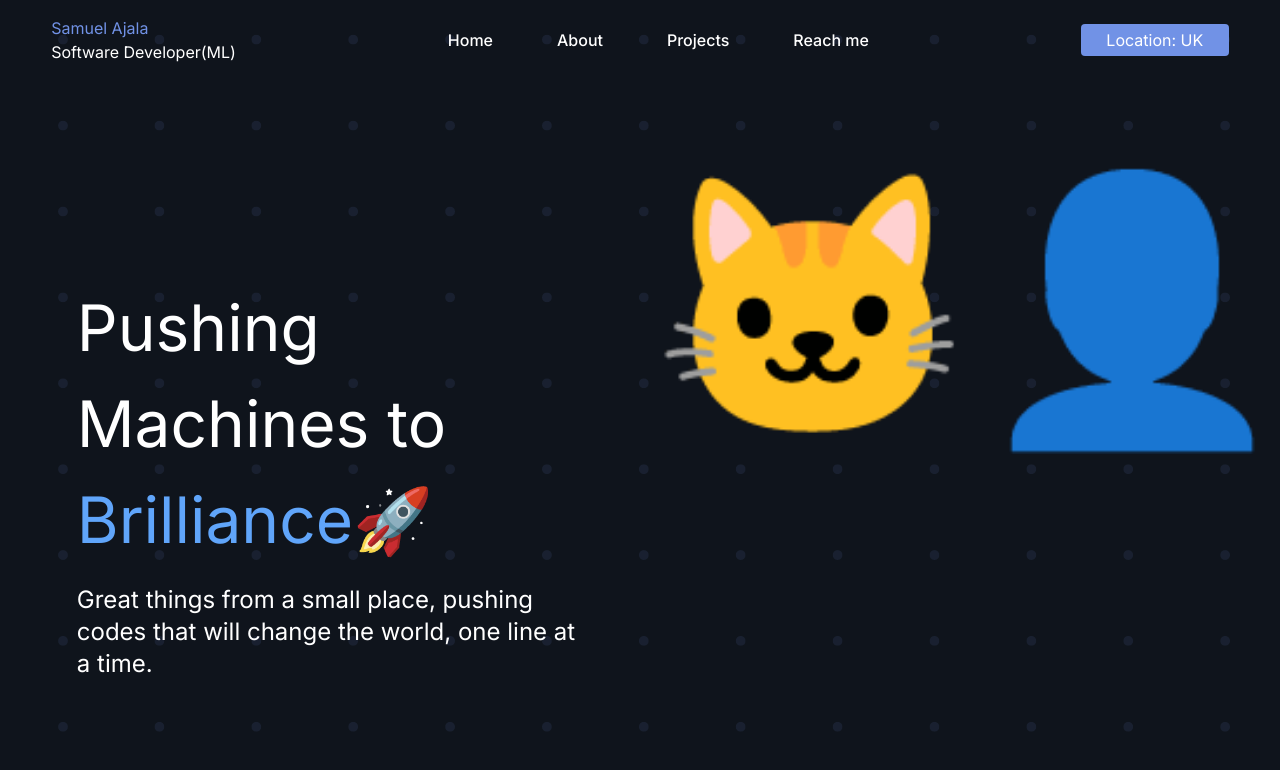
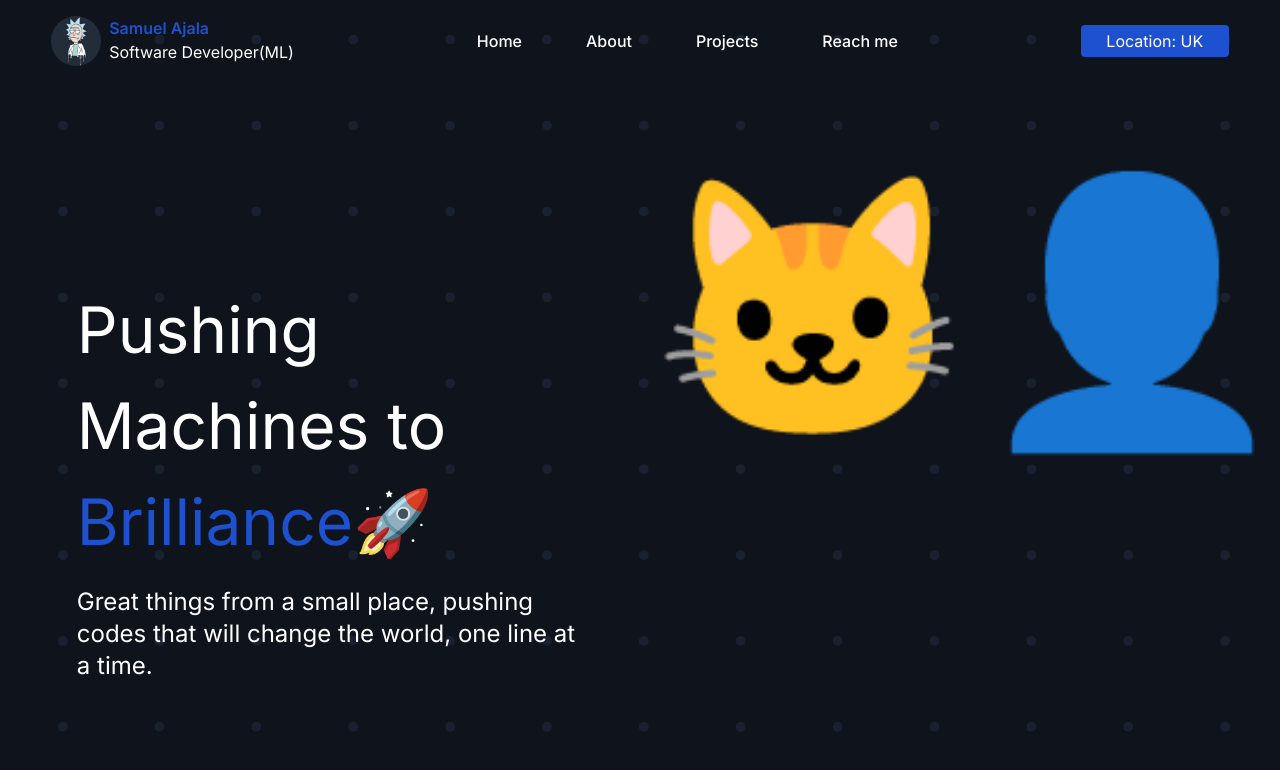
Before and after one commit to samuelajala01/portfolio-v4, a Next.js app: page / in a window 1280 px wide. Shown: the top 770 px of the page. Built offline with nearby package versions, Linux system fonts and the light colour scheme.

Commit message:
feat: changed pry color, added rick img

```diff
--- a/src/app/about/page.jsx
+++ b/src/app/about/page.jsx
@@ -1,4 +1,6 @@
 import Navbar from "@/components/Navbar";
+import Image from "next/image";
+import profileImg from "../../../public/rick-pic.jpg"
 
 const About = () => {
   return (
@@ -6,7 +8,8 @@ const About = () => {
       <Navbar />
       <section className="mx-[4vw]">
         <h2 className="text-4xl md:text-6xl my-4">Meet me</h2>
-        <p className="text-[1.1rem] md:text-[1.4rem] opacity-50">In case you didn't catch that, I'm Samuel Ajala, currently in my third year studying Electronics and Computer Engineering at the Lagos State University.</p>
+       <div className="block md:flex"><p className="text-[1.1rem] md:text-[1.4rem] opacity-75 flex-[1.5]">In case you didn't catch that, I'm Samuel Ajala, currently in my third year studying Electronics and Computer Engineering at the Lagos State University. I have some experience in Frontend development, Additive Manufacturing, Internet of Things, and Embedded systems</p><div className="hidden md:flex flex-[1] items-center justify-center"><Image src={profileImg} className="border-8 rounded-lg border-dotted w-3/4"/></div></div>
+
       </section>
     </>
   );
--- a/src/app/globals.css
+++ b/src/app/globals.css
@@ -5,6 +5,9 @@
 /* *{
   border: 1px solid red
 } */
+
+:root{
+  --pry: #1e51cf;}
 
 
 @layer utilities {
@@ -18,3 +21,15 @@ body{
   color: white;
   font-family: 'Segoe UI', Tahoma, Geneva, Verdana, sans-serif;
 }
+
+::-webkit-scrollbar{
+  width: 0.7rem;
+  background-color: #080a0c;
+  border-radius: 0.7rem;
+}
+
+::-webkit-scrollbar-thumb{
+  background-color: var(--pry);
+  border-radius: 0.7rem;
+  height: 3rem;
+}
--- a/src/app/page.js
+++ b/src/app/page.js
@@ -8,7 +8,7 @@ export default function Home() {
      <section className="mx-[6vw] lg::mx-[4vw] flex">
      <div className="flex-[1.5] md:mt-[25vh]">
         <h1 className="text-[5vw]  mb-4 text-white">
-          Pushing Machines to <span className="text-blue-400">Brilliance</span>🚀
+          Pushing Machines to <span className="text-[var(--pry)]">Brilliance</span>🚀
         </h1>
         <p className="text-white md:text-2xl md:w-[40vw]">Great things from a small place, pushing codes that will change the world, one line at a time.</p>
       </div>
--- a/src/components/Navbar.jsx
+++ b/src/components/Navbar.jsx
@@ -1,13 +1,14 @@
-// import rick from "../../public/rick-pic.jpg";
 import Link from "next/link"
+import Image from "next/image";
+import rick from "../../public/rick-pic.jpg"
 
 const Navbar = () => {
     return (
       <>
         <nav className="flex justify-between py-4 px-[4vw] items-center">
             <div className="flex">
-            {/* <div><img src={rick} alt="Image of rick" width={50}/></div> */}
-                <div><p className="text-[#7192E6]">Samuel Ajala</p>
+            <div className="pr-2"><Image src={rick} alt="Image of rick" width={50} className="rounded-full"/></div>
+                <div><p className="text-[var(--pry)] font-semibold">Samuel Ajala</p>
                 <p className="text-white">Software Developer(ML)</p></div>
 
             </div>
@@ -25,7 +26,7 @@ const Navbar = () => {
               <Link href="" className="text-white font-medium">Reach me</Link>
             </li>
           </ul>
-          <div className="flex py-1 px-[2vw] bg-[#7192e6] rounded">Location: UK</div>
+          <div className="flex py-1 px-[2vw] bg-[var(--pry)] rounded">Location: UK</div>
         </nav>
 
       </>
```
